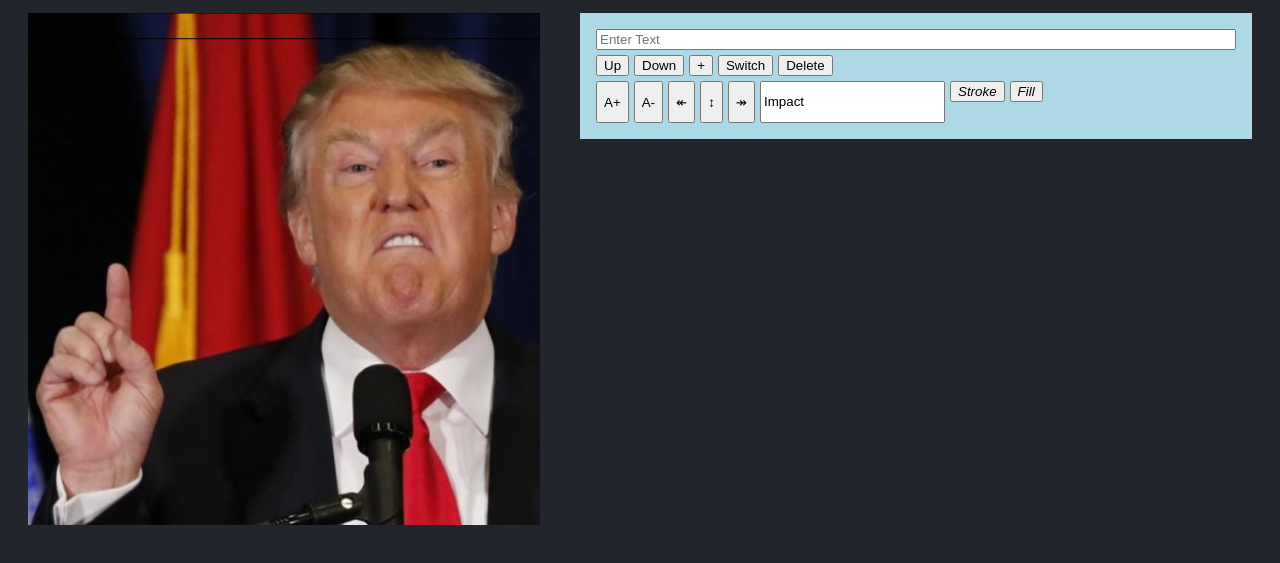
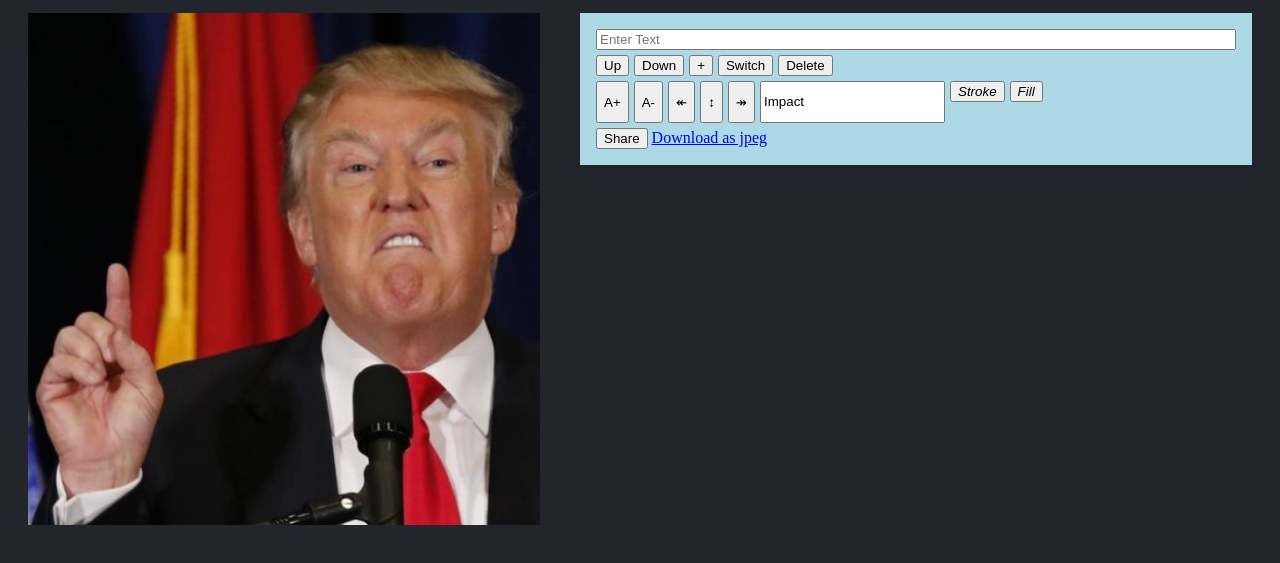
Before and after one commit to liorAtar/MemeGenerator, a plain HTML site: page index.html in a window 1280 px wide. Shown: the part 59-622 px from the top of the page. Drawn offline with Linux system fonts and the light colour scheme.

Commit message:
added download

```diff
--- a/index.html
+++ b/index.html
@@ -40,19 +40,24 @@
                 <button onclick="alignLeft()">↞</button>
                 <button onclick="alignCenter()">↕</button>
                 <button onclick="alignRight()">↠</button>
-                <input list="fonts" name="font" id="font" placeholder="Select Font" value="Impact" oninput="changeFont(this)">
+                <input list="fonts" name="font" id="font" placeholder="Select Font" value="Impact"
+                    oninput="changeFont(this)">
                 <datalist id="fonts">
                     <option value="Impact">
                     <option value="Ariel">
                 </datalist>
                 <div class="stroke relative inline">
                     <button><i>Stroke</i></button>
-                    <input type="color" class="color-palette" value="#ff0000" oninput="changeStroke(this)"/>
+                    <input type="color" class="color-palette" value="#ff0000" oninput="changeStroke(this)" />
                 </div>
                 <div class="fill relative inline">
                     <button><i>Fill</i></button>
-                    <input type="color" class="color-palette" value="#ff0000" oninput="changeColor(this)"/>
+                    <input type="color" class="color-palette" value="#ff0000" oninput="changeColor(this)" />
                 </div>
+            </div>
+            <div class="export">
+                <button>Share</button>
+                <a href="#" class="btn download" onclick="downloadMeme()" download="my-img.jpg">Download as jpeg</a>
             </div>
         </div>
     </section>
@@ -66,6 +71,7 @@
     <script src="js/services/meme.service.js"></script>
     <script src="js/meme.controller.js"></script>
     <script src="js/prefs.controller.js"></script>
+    <script src="js/export.controller.js"></script>
     <script src="js/gallery.controller.js"></script>
 </body>
 
--- /dev/null
+++ b/js/export.controller.js
@@ -0,0 +1,8 @@
+function downloadMeme() {
+    gIsDownloadOn = true
+    // renderCanvas()
+    const imgContent = gElCanvas.toDataURL('image/jpeg')// image/jpeg the default format
+    document.querySelector('.download').href = imgContent
+    gIsDownloadOn = false
+    // renderCanvas()
+}
--- a/js/meme.controller.js
+++ b/js/meme.controller.js
@@ -4,6 +4,7 @@ let gSelectedTab = 'home'
 let gElCanvas
 let gCtx
 let gInitPos
+let gIsDownloadOn = false
 const TOUCH_EVS = ['touchstart', 'touchmove', 'touchend']
 
 function onInit() {
@@ -100,7 +101,7 @@ function textInputChanged(ev) {
  * @param {*} x
  * @param {*} y
  */
-function drawText({ txt, pos, size, color, stroke, font, align }) {
+function drawText({ txt, pos, size, color, stroke, font, align, isDrag }) {
     // const currLine = getCurrLine()
     gCtx.lineWidth = 1
     gCtx.strokeStyle = stroke
@@ -112,8 +113,11 @@ function drawText({ txt, pos, size, color, stroke, font, align }) {
     var lineHeight = size * 1.286;
     gCtx.fillText(txt, pos.x + (gElCanvas.width / 2), pos.y + lineHeight / 2 + (size / 3)) // Draws (fills) a given text at the given (x, y) position.
     gCtx.strokeText(txt, pos.x + (gElCanvas.width / 2), pos.y + lineHeight / 2 + (size / 3)) // Draws (strokes) a given text at the given (x, y) position.
-    gCtx.strokeStyle = 'black'
-    gCtx.strokeRect(pos.x, pos.y, gElCanvas.width, lineHeight);
+
+    if(isDrag){
+        gCtx.strokeStyle = 'black'
+        gCtx.strokeRect(pos.x, pos.y, gElCanvas.width, lineHeight);
+    }
 }
 
 const calcFontMetrics = (ctx, text) => {
@@ -211,6 +215,7 @@ function onMove(ev) {
 function onUp() {
     setCurrLineDrag(false)
     document.body.style.cursor = 'grab'
+    renderCanvas()
 }
 
 function getEvPos(ev) {
--- a/js/prefs.controller.js
+++ b/js/prefs.controller.js
@@ -1,7 +1,12 @@
 'use-strict'
 
 function addLine() {
-    createLine({ x: 0, y: 0 })
+    const meme = getMeme()
+
+    if(meme.lines.length === 0) createLine({ x: 0, y: 0 })
+    else if(meme.lines.length === 1) createLine({ x: 0, y: gElCanvas.height - (20 * 1.286) })
+    else if(meme.lines.length > 1) createLine({ x: 0, y: (gElCanvas.height / 2) - (20 * 1.286) })
+
     renderLine()
     document.querySelector('.txt-input').value = ''
     document.querySelector('.txt-input').placeholder = 'Enter Text'
```
